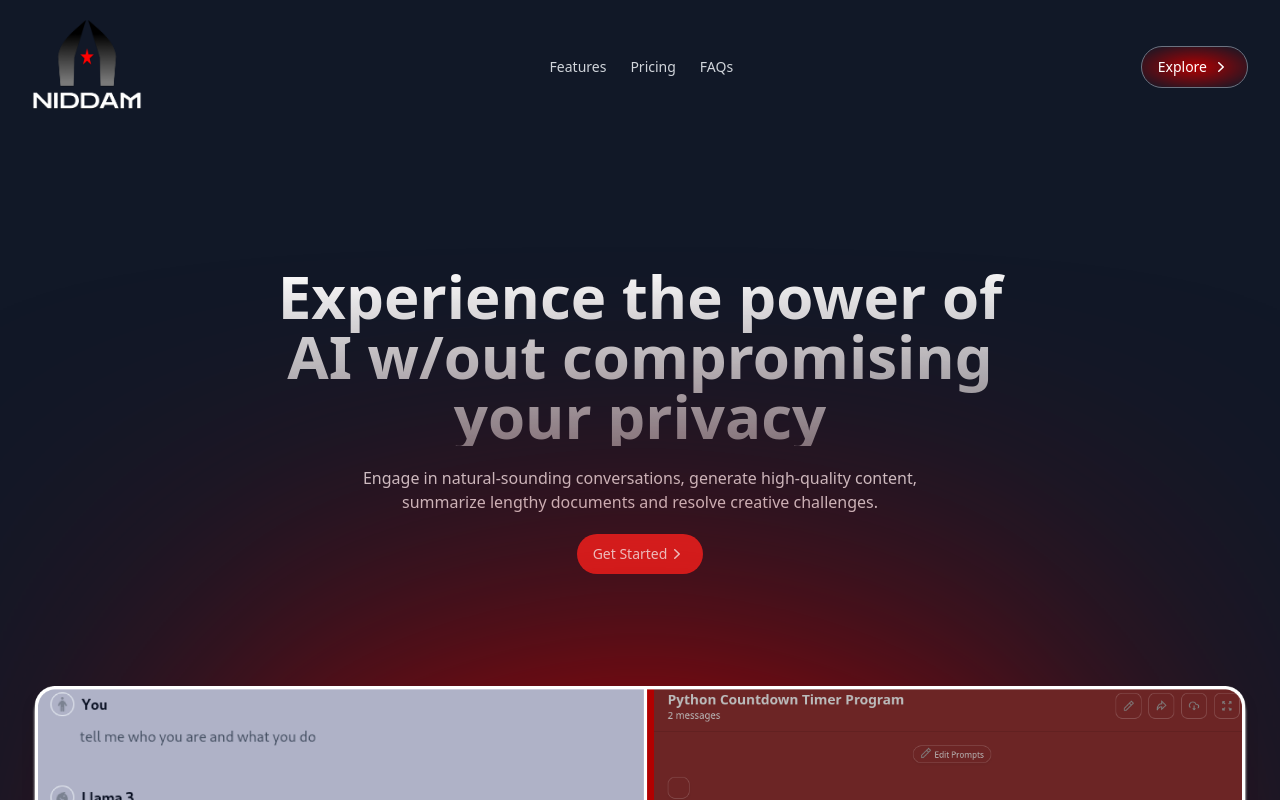
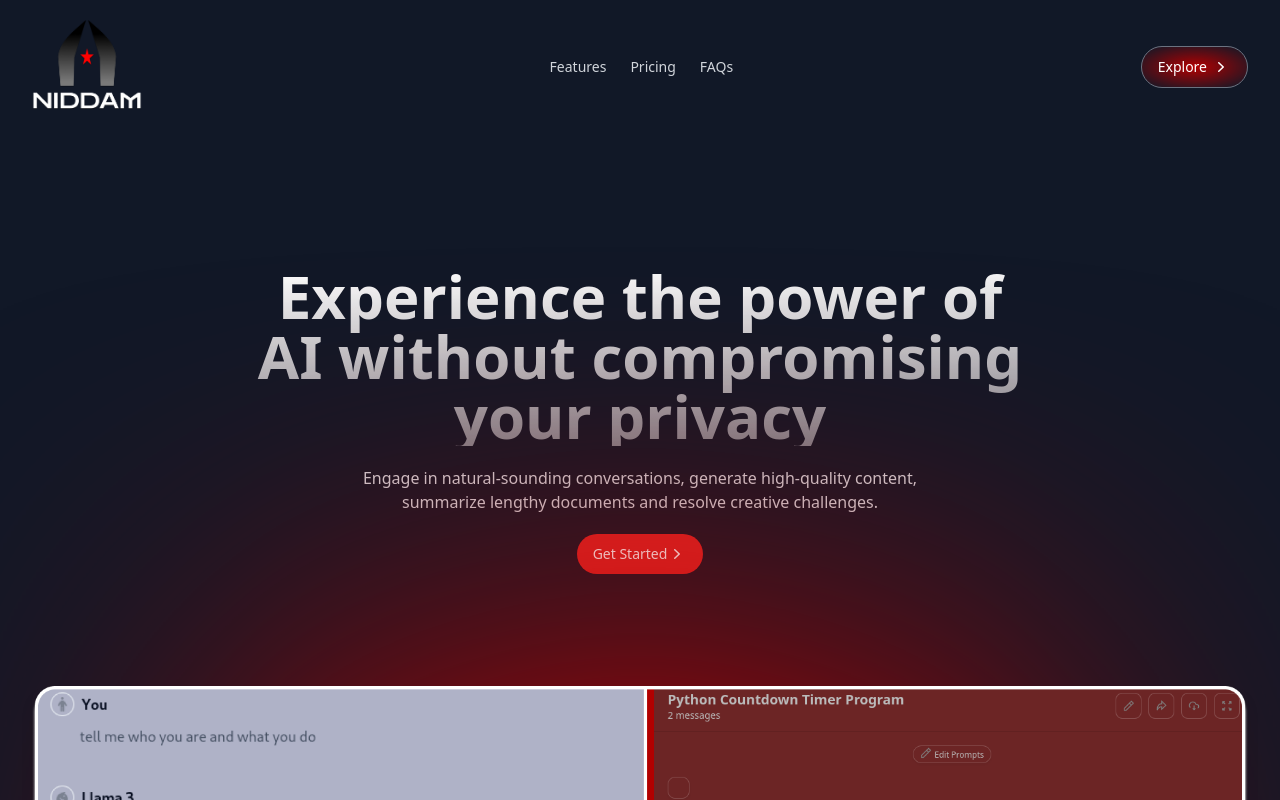
Before and after one commit to ydideh810/nidmail, a Next.js app: page / in a window 1280 px wide. Shown: the top 800 px of the page. Built offline with nearby package versions, Linux system fonts and the light colour scheme.

Commit message:
Update Hero.jsx

```diff
--- a/components/ui/Hero/Hero.jsx
+++ b/components/ui/Hero/Hero.jsx
@@ -22,7 +22,7 @@ const Hero = () => (
                                 backgroundImage: "linear-gradient(179.1deg, #FFFFFF 0.77%, rgba(255, 255, 255, 0) 182.09%)"
                             }}
                         >
-                            Experience the power of AI w/out compromising your privacy
+                            Experience the power of AI without compromising your privacy
                         </h1>
                         <p className="max-w-xl mx-auto text-gray-300">
                             Engage in natural-sounding conversations, generate high-quality content, summarize lengthy documents and resolve creative challenges.
```
